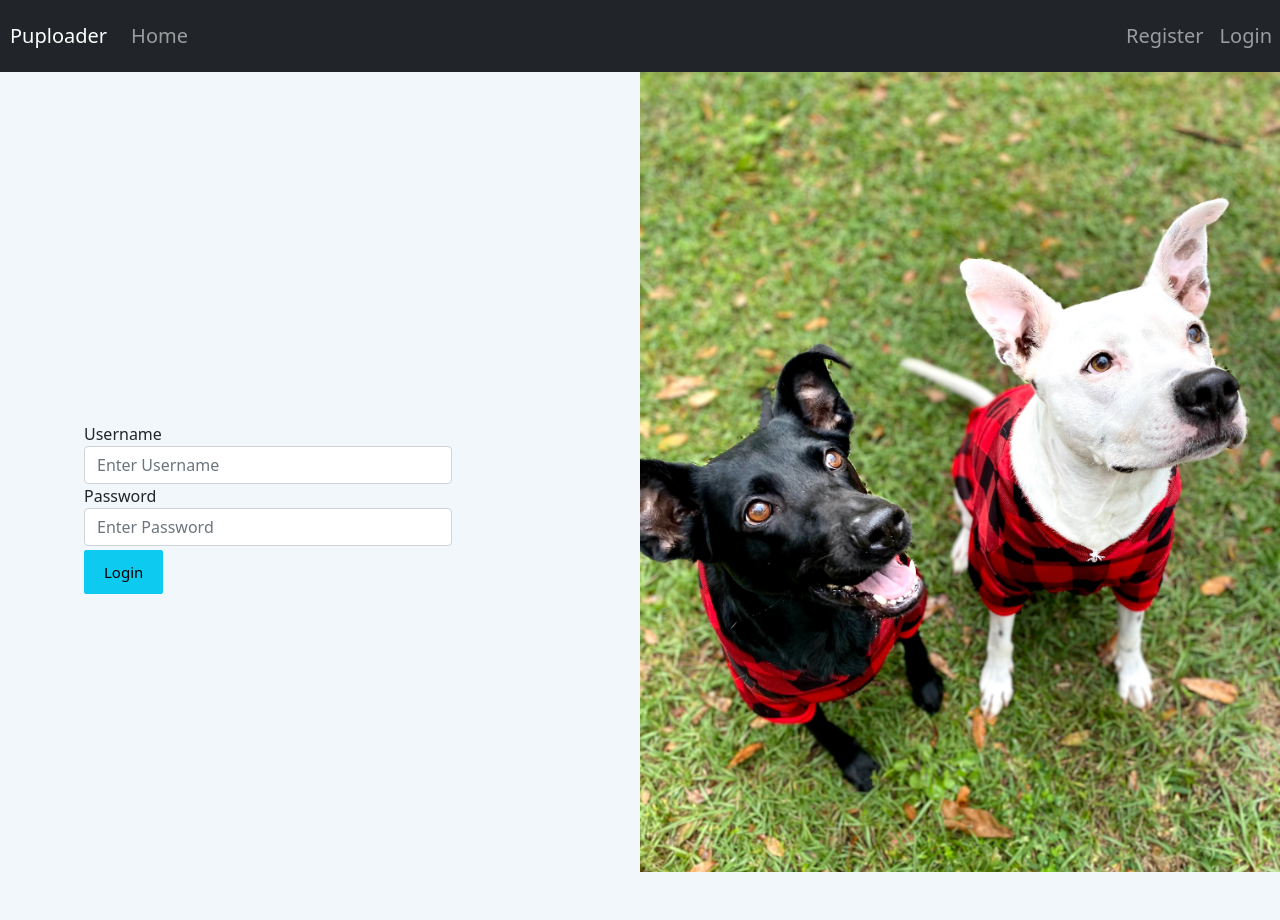
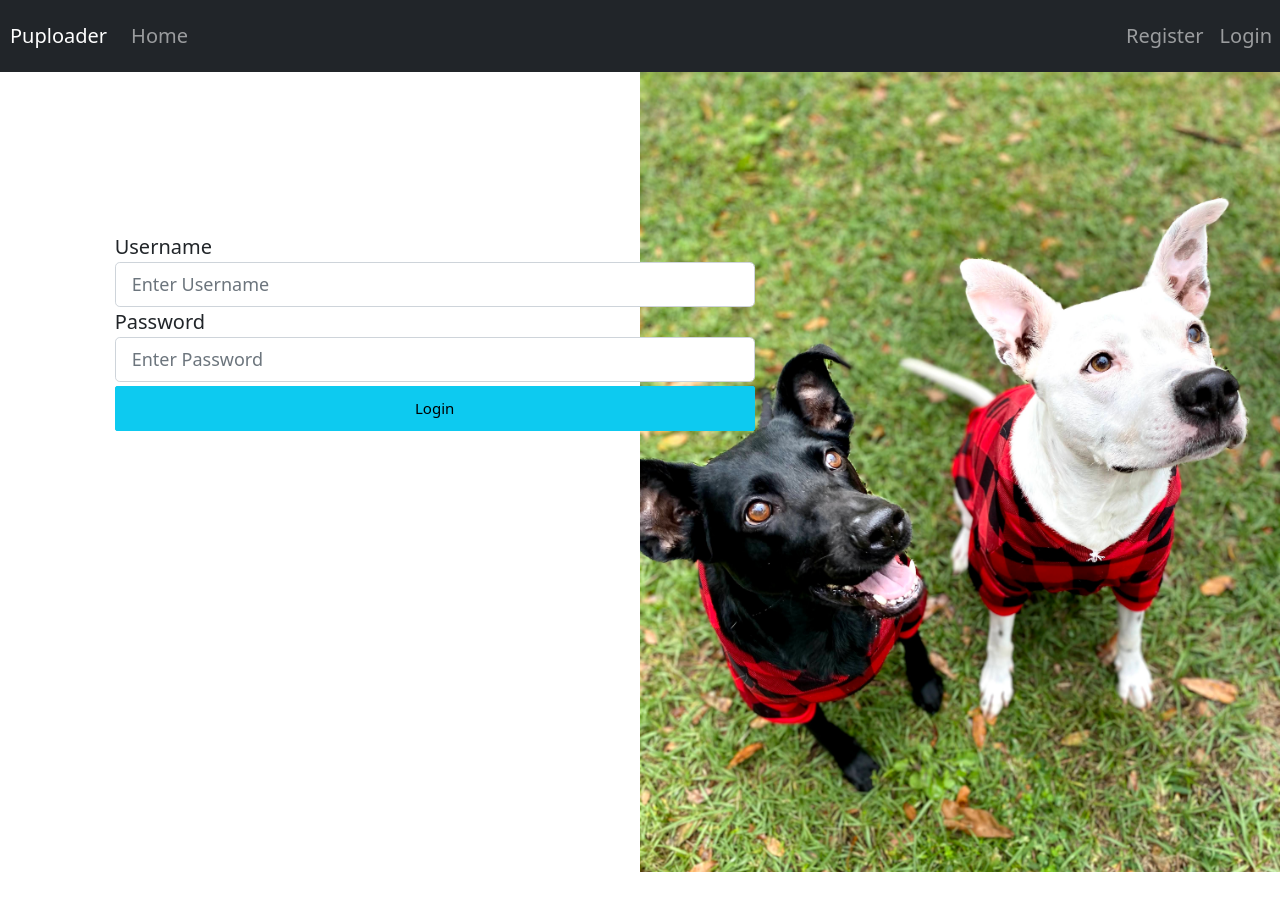
Before and after one commit to tyler-tee/Puploader, a Python web app: template app/templates/login.html in a window 1280 px wide. After the commit the page ends 872 px from the top, so only its background shows below. Run offline with Jinja, Linux system fonts and the light colour scheme; the template is opened without the code that fills it, so the values that code supplies are empty; some libraries are stand-ins or nearby versions.

Commit message:
Update login form

```diff
--- a/app/static/css/style.css
+++ b/app/static/css/style.css
@@ -1,7 +1,3 @@
-body {
-    background-color: #f2f7fb
-}
-
 .mt-100 {
     margin-top: 100px
 }
--- a/app/templates/login.html
+++ b/app/templates/login.html
@@ -9,29 +9,29 @@
 <section class="vh-100">
     <div class="container-fluid">
         <div class="row">
-            <div class="col-sm-6 text-black">
-                <div class="d-flex align-items-center h-custom-2 px-5 ms-xl-4 mt-5 pt-5 pt-xl-0 mt-xl-n5">
-                    <form action="" method="post" style="width: 23rem;">
+            <div class="w-50 mx-auto text-black">
+                <div class="col-md-8 offset-md-2" style="font-size: 20px; position: relative; top: 20%">
+                    <form action="" method="post" style="width: 40rem; align-items: center">
                         {% if message %}
-                            <div class="alert alert-secondary" role="alert">
+                            <div class="alert alert-secondary mx-auto" role="alert">
                                 <p>{{ message }}</p>
                             </div>
                         {% endif %}
-                        <div class="form-group">
+                        <div class="form-group form-group-lg">
                             <label for="inputUsername">Username</label>
-                            <input name="inputUsername" class="form-control" id="inputUsername" placeholder="Enter Username">
+                            <input name="inputUsername" class="form-control form-control-lg" id="inputUsername" placeholder="Enter Username" style="font-size: 18px">
                         </div>
-                        <div class="form-group">
+                        <div class="form-group form-group-lg">
                             <label for="inputPassword">Password</label>
-                            <input name="inputPassword" type="password" class="form-control" id="inputPassword" placeholder="Enter Password">
+                            <input name="inputPassword" type="password" class="form-control form-control-lg" id="inputPassword" placeholder="Enter Password" style="font-size: 18px">
                         </div>
-                        <div class="pt-1 mb-4">
-                            <button type="submit" class="btn btn-info btn-lg btn-block">Login</button>
+                        <div class="pt-1">
+                            <button type="submit" class="btn btn-info btn-block" style="width: 40rem">Login</button>
                         </div>
                     </form>
                 </div>
             </div>
-            <div class="col-sm-6 px-0 d-none d-sm-block">
+            <div class="w-50 mx-auto px-0 d-flex d-sm-block">
                 <img src="{{ url_for('static', filename='assets/pups.jpg') }}" alt="Login image" class="w-100 vh-100" style="object-fit: cover; object-position: right;">
             </div>
         </div>
```
